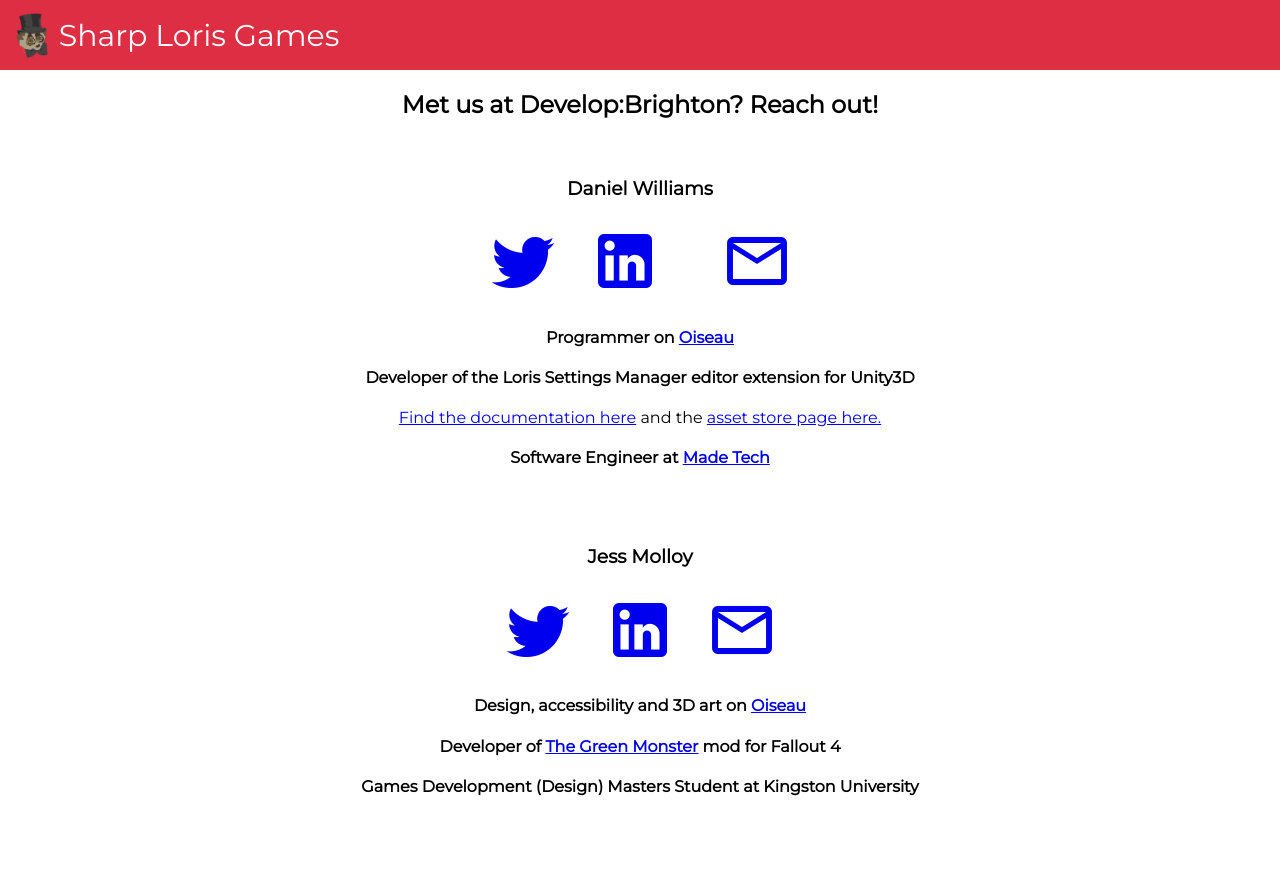
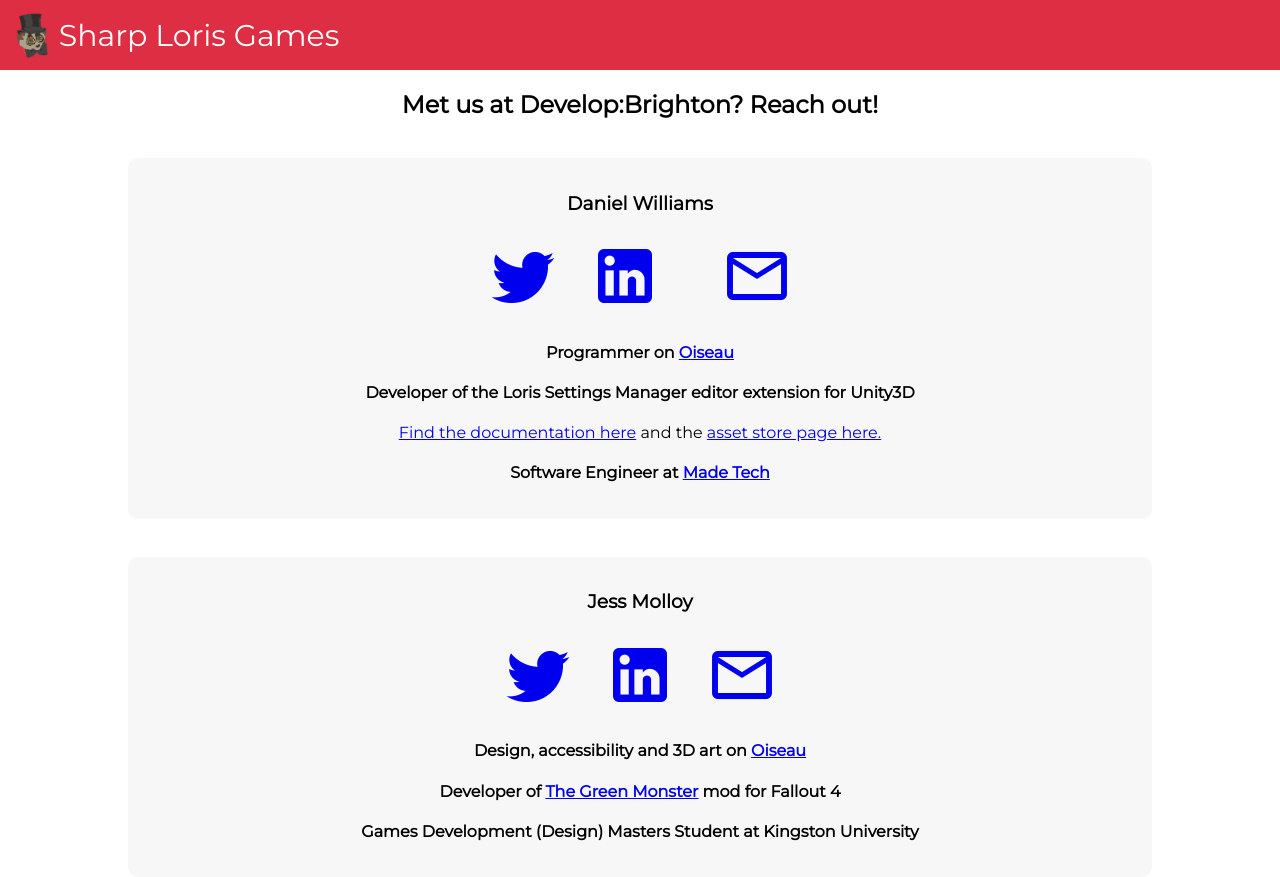
Before and after one commit to sharploris/sharploris.github.io, a React (Create React App) app: page / in a window 1280 px wide. Before the commit the page ends 817 px from the top, so only its background shows below. Built offline with nearby package versions, Linux system fonts and the light colour scheme.

Commit message:
Minor improvements

```diff
--- a/src/Components/PeoplePage/index.module.scss
+++ b/src/Components/PeoplePage/index.module.scss
@@ -1 +1,7 @@
 @import '../../colours.scss';
+
+.profileWrapper {
+    background: $primary-background;
+    border-radius: 10px;
+    padding: 15px;
+}
--- a/src/Components/PeoplePage/index.tsx
+++ b/src/Components/PeoplePage/index.tsx
@@ -1,10 +1,12 @@
 import React, { Component } from "react";
 import Profile from '../Profile';
+import styles from './index.module.scss';
 
 export default class PeoplePage extends Component {
   render() {
     return (
       <div>
+        <div className={styles.profileWrapper}>
           <Profile
             personName="Daniel Williams"
             twitterUrl="https://twitter.com/DanielW094"
@@ -24,8 +26,10 @@
             </a>
           </p>
           <h4>Software Engineer at <a href="https://www.madetech.com/" target="_blank" rel="noopener noreferrer">Made Tech</a></h4>
+        </div>
         <br />
         <br />
+        <div className={styles.profileWrapper}>
           <Profile
             personName="Jess Molloy"
             twitterUrl="https://twitter.com/jessabellerina"
@@ -36,6 +40,7 @@
           <h4>Developer of <a href="https://jessmolloyga.wixsite.com/jessmolloy" target="_blank" rel="noopener noreferrer">The Green Monster</a> mod for Fallout 4</h4>
           <h4>Games Development (Design) Masters Student at Kingston University</h4>
         </div>
+      </div>
     );
   }
 }
--- a/src/Components/Profile/index.module.scss
+++ b/src/Components/Profile/index.module.scss
@@ -1,7 +1,10 @@
 @import '../../colours.scss';
 
 .icon {
-  font-size: 4.5em;
   text-decoration: none;
   margin: 0 15px 0 15px;
 }
+
+.socialLinks {
+  font-size: 4.5em;
+}
--- a/src/Components/Profile/index.tsx
+++ b/src/Components/Profile/index.tsx
@@ -12,21 +12,21 @@
 export default class Profile extends Component<IProfileProps, {}> {
     render() {
       return (
-        <div >
+        <div>
           <h3>{this.props.personName}</h3>
-          <div>
+          <span className={styles.socialLinks}>
             {this.props.twitterUrl && this.renderLink("Twitter", this.props.twitterUrl, "mdi mdi-twitter")}
             {this.props.linkedinUrl && this.renderLink("LinkedIn", this.props.linkedinUrl, "mdi mdi-linkedin")}
             {this.props.githubUrl && this.renderLink("GitHub", this.props.githubUrl, "mdi mdi-github-circle")}
             {this.props.contactEmail && this.renderLink("Email", `mailto:${this.props.contactEmail}`, "mdi mdi-email-outline")}
-          </div>
+          </span>
         </div>
       );
     }
 
     private renderLink(accessibilityName: string, url: string, iconName: string){
       return (
-        <a href={url} target="_blank" rel="noopener noreferrer" className={`${styles.icon} ${iconName} fa-4x`}>
+        <a href={url} target="_blank" rel="noopener noreferrer" className={`${styles.icon} ${iconName}`}>
           <span className="hidden-text">
             {accessibilityName}
           </span>
--- a/src/colours.scss
+++ b/src/colours.scss
@@ -1,2 +1,5 @@
 $theme-colour: #DD2E44;
 $theme-text-colour: white;
+
+$primary-background: #f7f7f7;
+$secondary-background: #fdd9d6;
```
Lines whose indentation alone changed are shown as unchanged.
